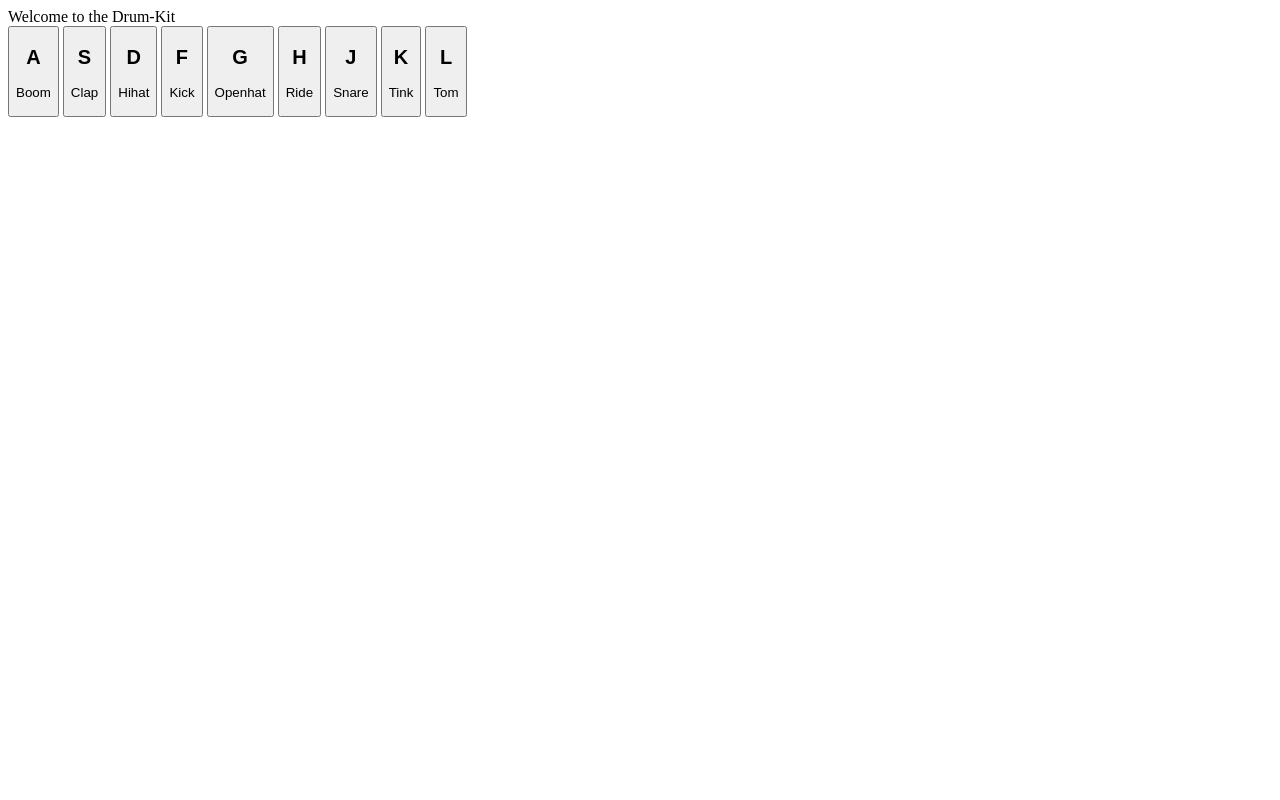
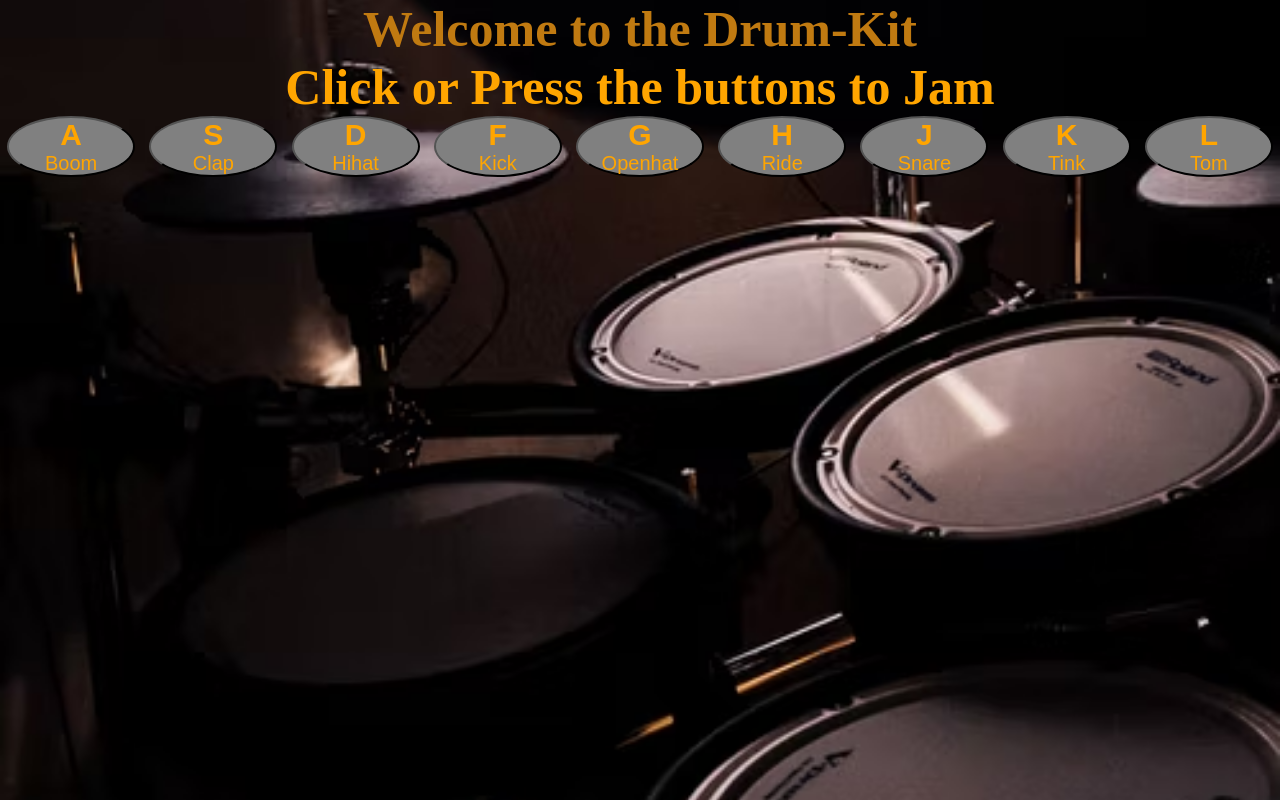
Before and after one commit to MickeyDribble/drumkit, a plain HTML site: page index.html in a window 1280 px wide. Drawn offline with Linux system fonts and the light colour scheme.

Commit message:
added css

```diff
--- a/index.html
+++ b/index.html
@@ -8,8 +8,11 @@
     <title>Drum-Kit</title>
 </head>
 <body>
+  <div class="intro">
     <header>Welcome to the Drum-Kit</header>
-    <div>
+    <p>Click or Press the buttons to Jam</p>
+  </div>
+    <div class="container">
      <button id="boom"><h2>A</h2><p>Boom</p><audio id="audioBoom" src="boom.wav" autoplay="false"></audio></button>
      <button id="clap"><h2>S</h2><p>Clap</p><audio id="audioClap" src="clap.wav" autoplay="false"></audio></button>
      <button id="hihat"><h2>D</h2><p>Hihat</p><audio id="audioHihat" src="hihat.wav" autoplay="false"></audio></button>
--- a/style.css
+++ b/style.css
@@ -0,0 +1,47 @@
+* {
+    margin:0;
+    padding:0;
+    box-sizing: border-box;
+}
+
+body {
+    height:100vh;
+    width:100vw;
+    background-image: url(drumkit1.avif);
+    background-repeat: no-repeat;
+    background-position: center;
+    background-size: cover;
+}
+
+.intro {
+    color:rgb(192, 122, 17);
+    text-align:center;
+    font-size:50px;
+    font-weight:bolder
+
+}
+
+.container {
+    display:flex;
+    justify-content:space-around;
+}
+
+h2, p {
+    color:orange
+}
+
+#boom,
+#clap,
+#hihat,
+#kick,
+#openhat,
+#ride,
+#snare,
+#tink,
+#tom {
+    background-color: grey;
+    border-radius:50%;
+    width:10%;
+    font-size:20px;
+
+}
```
Also changed, not shown: drumkit1.avif (added).
